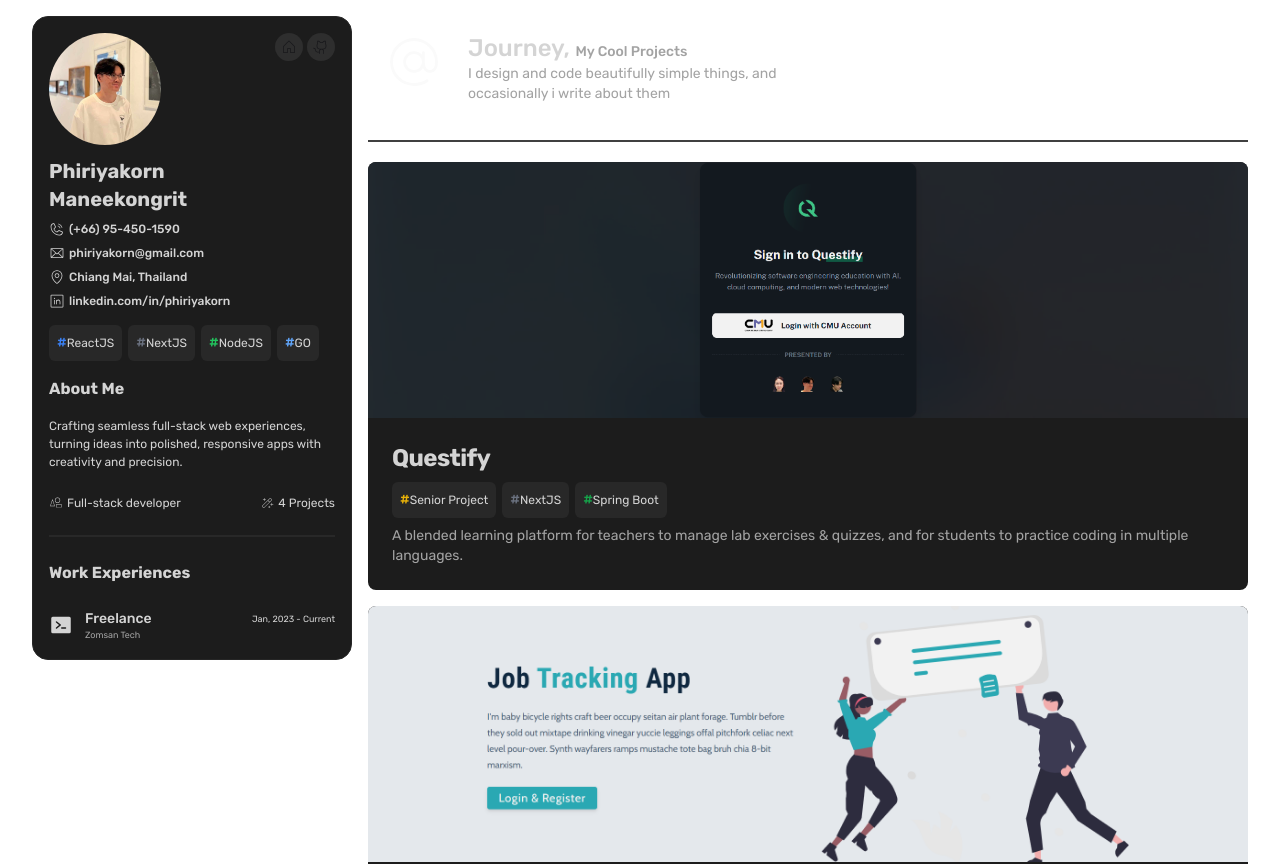
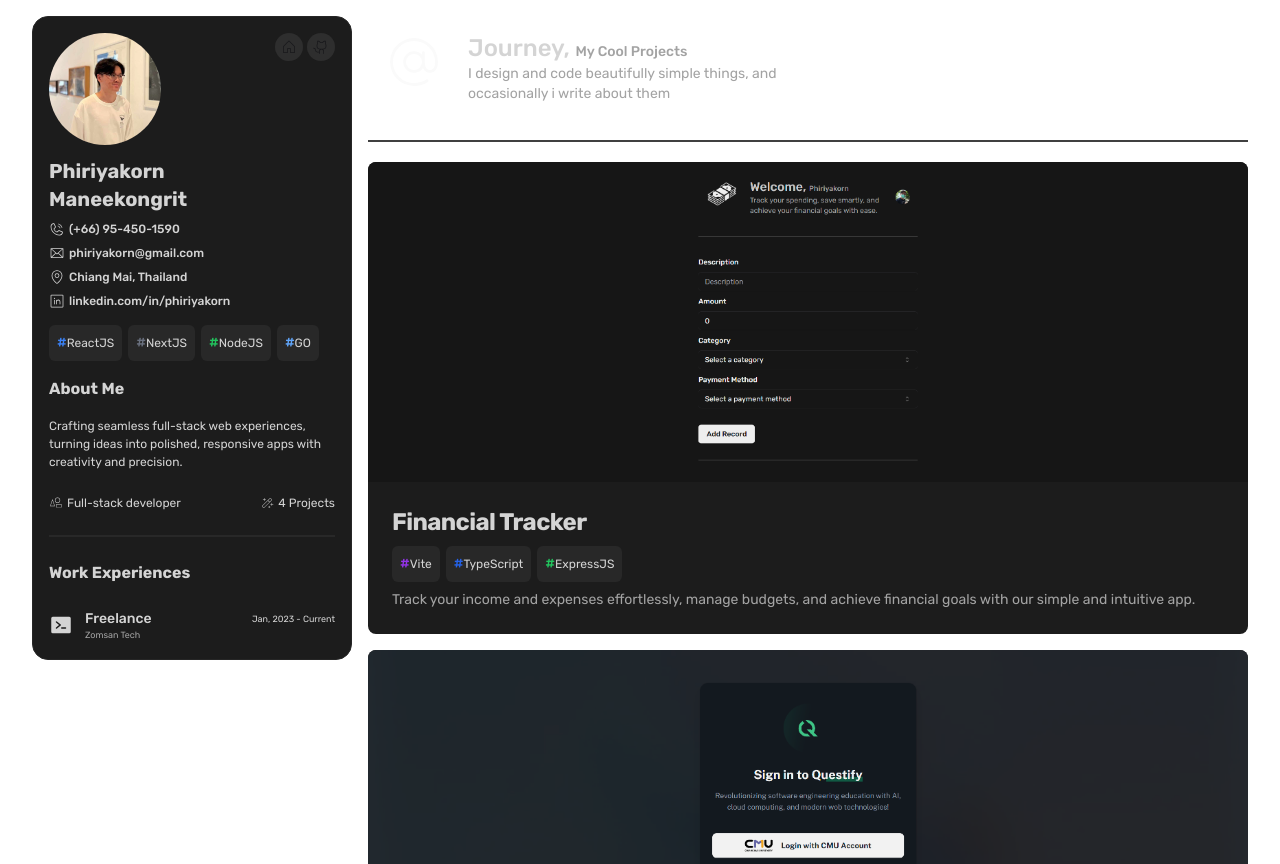
Before and after one commit to webwebweb5/my-portfolio, a Next.js app: page /dashboard in a window 1280 px wide. Shown: the top 864 px of the page. Built offline with nearby package versions, Linux system fonts and the light colour scheme.

Commit message:
chore: add new project called Financial Tracker

```diff
--- a/components/content/view/project-content-view.tsx
+++ b/components/content/view/project-content-view.tsx
@@ -84,7 +84,7 @@
           transition={{ delay: 0.4 }}
           className="text-3xl font-bold text-center "
         >
-          Questify
+          WIP
         </motion.h1>
         <div className="flex items-center gap-x-2 justify-center my-4">
           <p className="bg-[#282828] w-fit text-neutral-300 rounded-md px-2 h-5 flex items-center justify-center text-[10px] ">
--- a/components/dashboard/view/main-section-view.tsx
+++ b/components/dashboard/view/main-section-view.tsx
@@ -53,6 +53,7 @@
                 title={project.title}
                 badges={project.badges}
                 description={project.description}
+                isTop={project.isTop}
               />
             ))}
           </div>
--- a/components/shared/project-card.tsx
+++ b/components/shared/project-card.tsx
@@ -7,13 +7,14 @@
   title,
   badges,
   description,
+  isTop
 }: ProjectCardProps) {
   return (
     <div className="bg-[#1C1C1C] rounded-lg text-neutral-400 hover:scale-[1.025] duration-500 transition-all">
       <div className="rounded-lg duration-200 transition-all ease-in">
         <Link href="/dashboard/1" className="w-full">
           <img
-            className="rounded-t-lg h-64 w-full object-cover brightness-95"
+            className={`rounded-t-lg h-80 w-full object-cover brightness-95 ${isTop ? "object-top" : ""}`}
             src={imageURL}
             alt=""
           />
--- a/constants/index.ts
+++ b/constants/index.ts
@@ -1,6 +1,27 @@
 import { ProjectCardProps } from "@/types";
 
 export const PROJECT_DATA: ProjectCardProps[] = [
+  {
+    imageURL: "/images/financial-tracker.png",
+    title: "Financial Tracker",
+    badges: [
+      {
+        name: "Vite",
+        color: "#9333ea",
+      },
+      {
+        name: "TypeScript",
+        color: "#2563eb",
+      },
+      {
+        name: "ExpressJS",
+        color: "#22c55e",
+      },
+    ],
+    description:
+      "Track your income and expenses effortlessly, manage budgets, and achieve financial goals with our simple and intuitive app.",
+    isTop: true,
+  },
   {
     imageURL: "/images/questify.png",
     title: "Questify",
--- a/types/index.ts
+++ b/types/index.ts
@@ -3,6 +3,7 @@
   title: string;
   badges: BadgeProps[];
   description: string;
+  isTop?: boolean
 }
 
 export interface BadgeProps {
```
Also changed, not shown: public/images/financial-tracker.png (added).
